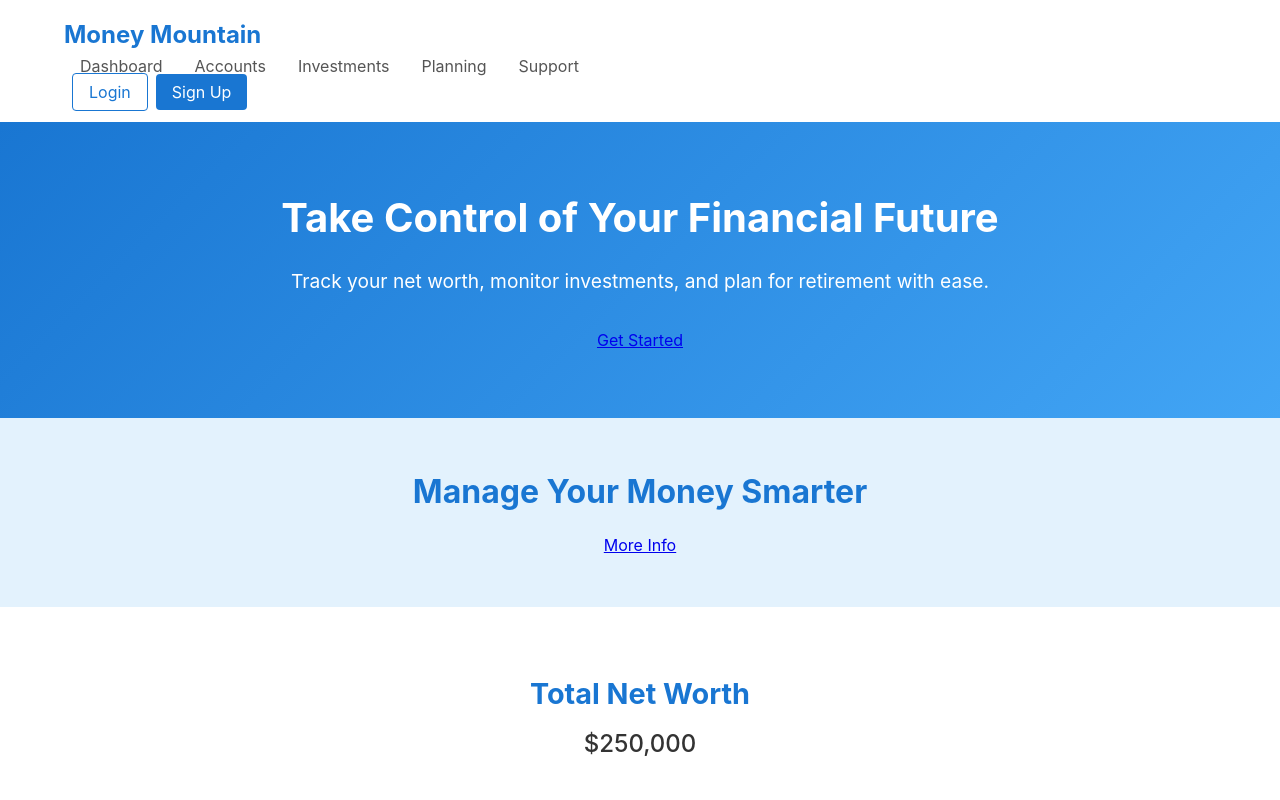
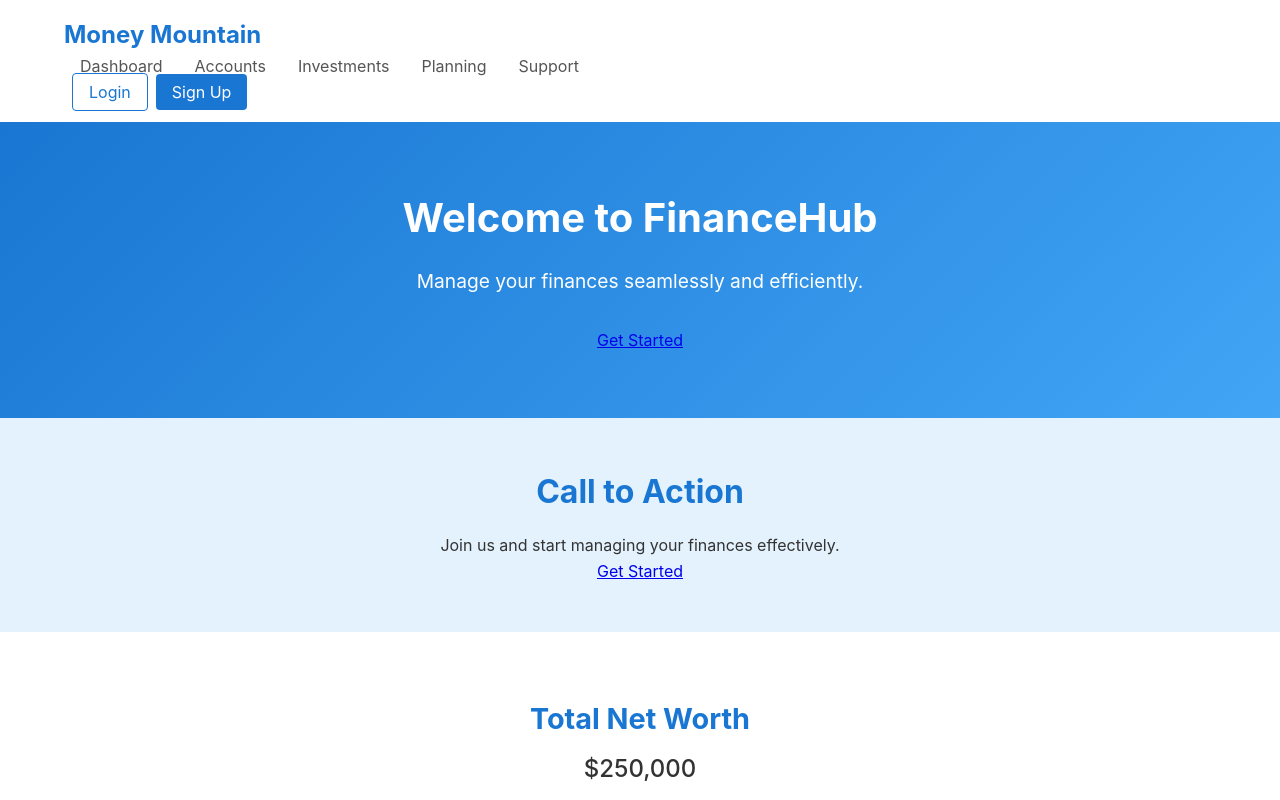
Before and after one commit to armysmart10/MyMoneyMountain, a React (Create React App) app in the folder client/: page / in a window 1280 px wide. Shown: the top 800 px of the page. Built offline with nearby package versions, Linux system fonts and the light colour scheme; no server answers.

Commit message:
Fix invalid href attributes in CTA and Hero components

```diff
--- a/client/src/components/CTA.jsx
+++ b/client/src/components/CTA.jsx
@@ -4,10 +4,10 @@ import './CTA.css';
 const CTA = () => {
   return (
     <section className="cta">
-      <div className="container">
-        <h2>Manage Your Money Smarter</h2>
-        <a href="#" className="btn btn-secondary">More Info</a>
-      </div>
+      <h2>Call to Action</h2>
+      <p>Join us and start managing your finances effectively.</p>
+      {/* Use a valid URL for the href attribute */}
+      <a href="/register" className="btn btn-primary">Get Started</a>
     </section>
   );
 };
--- a/client/src/components/Hero.jsx
+++ b/client/src/components/Hero.jsx
@@ -4,13 +4,10 @@ import './Hero.css';
 const Hero = () => {
   return (
     <section className="hero">
-      <div className="container">
-        <h1>Take Control of Your Financial Future</h1>
-        <p>
-          Track your net worth, monitor investments, and plan for retirement with ease.
-        </p>
-        <a href="#" className="btn btn-primary hero-btn">Get Started</a>
-      </div>
+      <h1>Welcome to FinanceHub</h1>
+      <p>Manage your finances seamlessly and efficiently.</p>
+      {/* Use a valid URL for the href attribute */}
+      <a href="/register" className="btn btn-primary">Get Started</a>
     </section>
   );
 };
```
